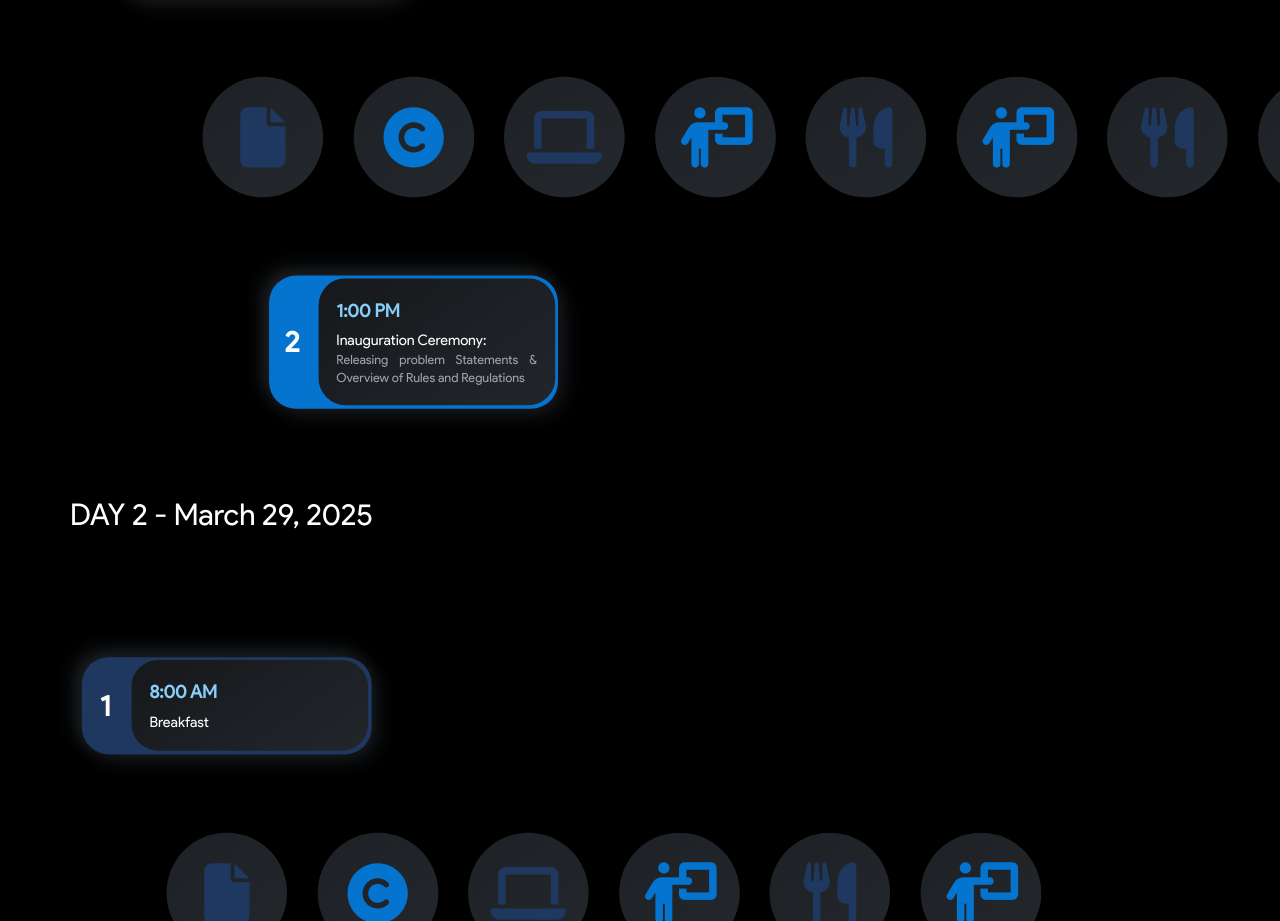
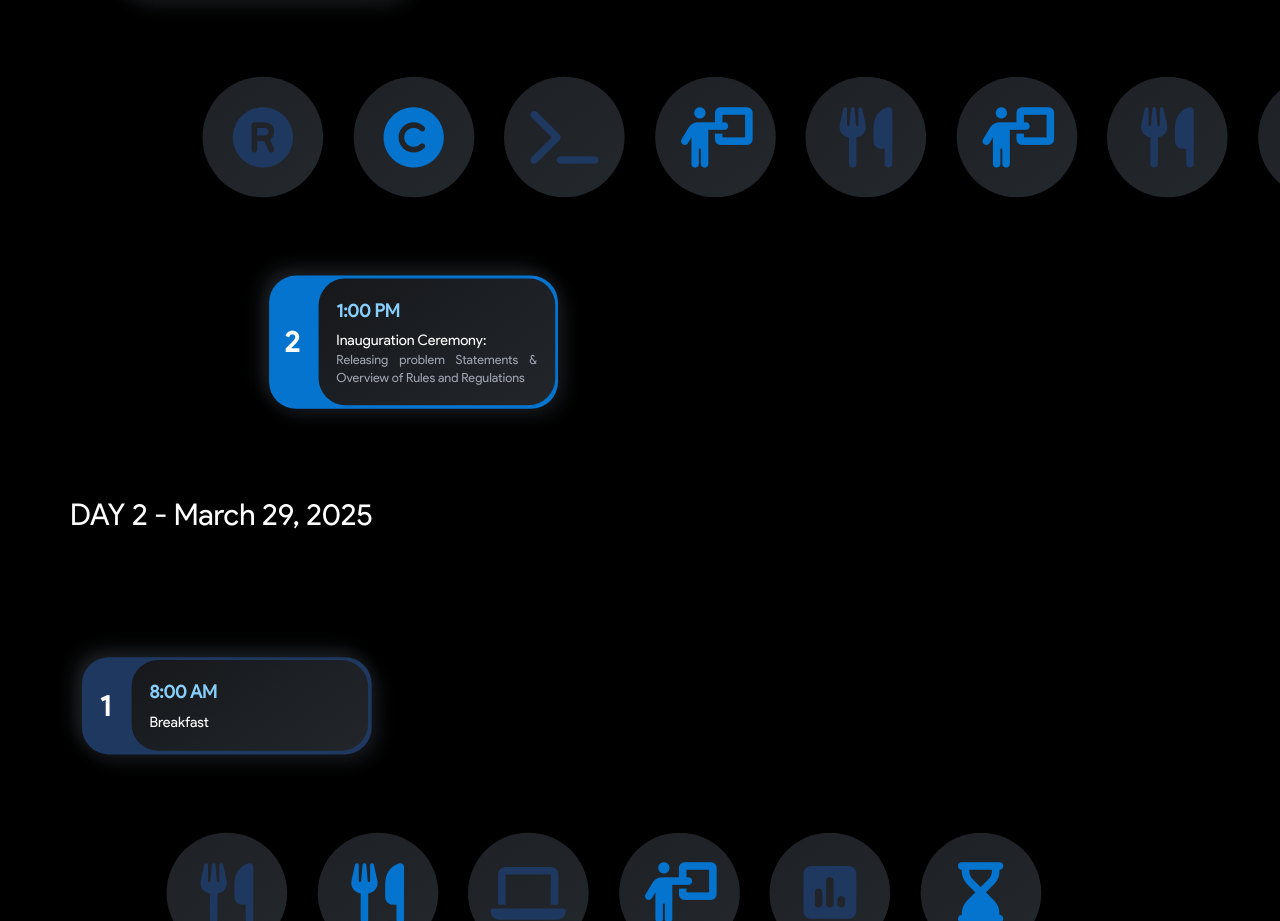
Before and after one commit to ChxitanyaR7/Coherence-25, a React (Create React App) app: page / in a window 1280 px wide. Shown: the part 2291-3212 px from the top of the page. Built offline with nearby package versions, Linux system fonts and the light colour scheme.

Commit message:
deployed the website

```diff
--- a/src/components/FAQs.js
+++ b/src/components/FAQs.js
@@ -58,7 +58,7 @@ const FAQsAndDomains = () => {
       {/* Glimpse of Coherence Section */}
       <h2 className="text-3xl text-white font-bold text-center section_header">
         <hr />
-        <span>Glimps of Coherence</span>
+        <span>Glimpse of Coherence</span>
         <hr />
       </h2>
 
--- a/src/components/Tagline.js
+++ b/src/components/Tagline.js
@@ -27,7 +27,7 @@ const RotatingTagline = () => {
       <Slider {...settings}>
         {tags.map((tagline, index) => (
           <div key={index} className="tagline-item">
-            <h1 className="rotating-tagline-container font-bold text-transparent text-3xl md:text-8xl mt-2 bg-clip-text bg-gradient-to-r from-blue-800 via-blue-500 to-blue-200">{tagline}</h1>
+            <h1 className="rotating-tagline-container font-bold text-transparent text-3xl md:text-8xl mt-2 bg-clip-text bg-gradient-to-r from-blue-800 via-blue-500 to-blue-200 leading-none">{tagline}</h1>
           </div>
         ))}
       </Slider>
--- a/src/components/Timeline.js
+++ b/src/components/Timeline.js
@@ -10,7 +10,7 @@ const Timeline = () => {
         <div className="timeline-container">
 
           <div className="timeline-point">
-          <i className="fa-solid fa-file"></i>
+          <i className="fa-solid fa-registered"></i>
             <div className="popup">
               <div className="popup-number">1</div>
               <div className="popup-details">
@@ -32,7 +32,7 @@ const Timeline = () => {
           </div>
 
           <div className="timeline-point">
-          <i class="fa-solid fa-laptop"></i>
+          <i class="fa-solid fa-terminal"></i>
             <div className="popup">
               <div className="popup-number">3</div>
               <div className="popup-details">
@@ -105,7 +105,7 @@ const Timeline = () => {
         <div className="timeline-container">
 
         <div className="timeline-point">
-          <i className="fa-solid fa-file"></i>
+          <i className="fa-solid fa-utensils"></i>
             <div className="popup">
               <div className="popup-number">1</div>
               <div className="popup-details">
@@ -116,7 +116,7 @@ const Timeline = () => {
           </div>
 
           <div className="timeline-point">
-            <i className="fa-solid fa-copyright"></i>
+            <i className="fa-solid fa-utensils"></i>
             <div className="popup">
               <div className="popup-number">2</div>
               <div className="popup-details">
@@ -149,7 +149,7 @@ const Timeline = () => {
           </div>
 
           <div className="timeline-point">
-          <i class="fa-solid fa-utensils"></i>
+          <i class="fa-solid fa-square-poll-vertical"></i>
             <div className="popup">
               <div className="popup-number">5</div>
               <div className="popup-details">
@@ -160,7 +160,7 @@ const Timeline = () => {
           </div>
 
           <div className="timeline-point">
-          <i class="fa-solid fa-person-chalkboard"></i>
+          <i class="fa-solid fa-hourglass-end"></i>
             <div className="popup">
               <div className="popup-number">6</div>
               <div className="popup-details">
```
Also changed, not shown: firebase.json.
